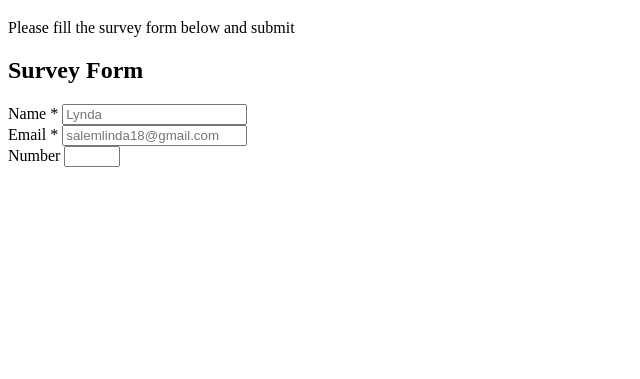
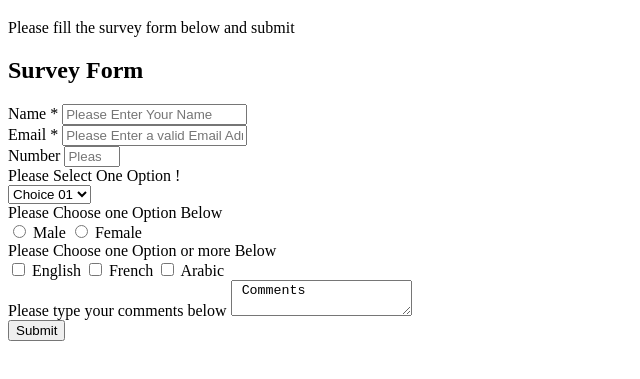
Before and after one commit to oaedward/MicroverseProject, a plain HTML site: page index.html in a window 1280 px wide. Shown: the part 61-440 px from the top of the page, without its empty margins (0-640 px from the left). Drawn offline with Linux system fonts and the light colour scheme.

Commit message:
index file modified, lets start CSS !

```diff
--- a/index.html
+++ b/index.html
@@ -13,21 +13,52 @@
       <div>
         <div>
           <label id="name-label">Name *</label>
-          <input type="text" id="name" placeholder="Lynda" required />
+          <input type="text" id="name" placeholder="Please Enter Your Name" required />
         </div>
         <div>
           <label id="email-label">Email *</label>
           <input
             type="email"
             id="email"
-            placeholder="salemlinda18@gmail.com"
+            placeholder="Please Enter a valid Email Adress "
             required
           />
         </div>
         <div>
           <label id="number-label">Number</label>
-          <input type="number" id="number" min="0" max="10" />
+          <input type="number" id="number" min="0" max="10" placeholder="Please enter a number between 0 and 10"  />
         </div>
+        <div>
+          <label> Please Select One Option ! </label><br>
+          <select id="dropdown">
+            <option>
+              Choice 01
+            </option>
+            <option>
+              Choice 02
+            </option>
+          </select>
+          <div>
+              <label> Please Choose one Option Below</label>
+              <br>
+              <input type="radio" name="gender" value="Male"> Male
+              <input type="radio" name="gender" value="Female"> Female
+          </div>
+        <div>
+          <label> Please Choose one Option or more Below</label>
+          <br>
+              <input type="checkbox" name="language" value="English"> English
+              <input type="checkbox" name="language" value="French"> French
+              <input type="checkbox" name="language" value="Arabic"> Arabic
+
+        </div>
+        <div>
+          <label> Please type your comments below</label>
+          <textarea> Comments </textarea>
+          <br>
+        </div>
+          <button id="submit">Submit</button>
+            </div>
       </div>
     </form>
   </body>
```
